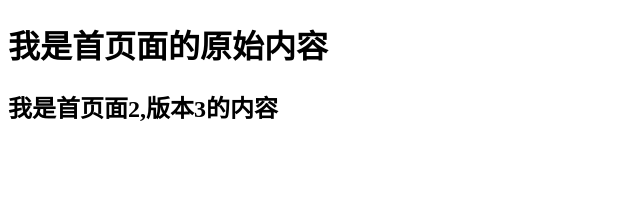
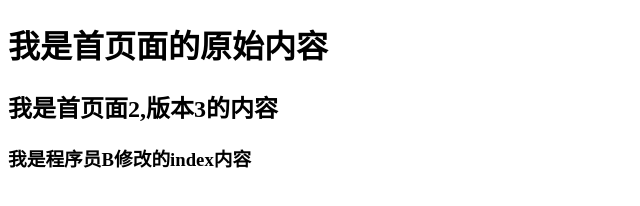
Before and after one commit to liYun1122/tesy12, a plain HTML site: page pages/index.html in a window 1280 px wide. Shown: the whole page, without its empty margins (0-640 px from the left). Drawn offline with Linux system fonts and the light colour scheme.

Commit message:
我是程序员B修改的历史版本

```diff
--- a/pages/index.html
+++ b/pages/index.html
@@ -11,5 +11,7 @@
 
     <h2>我是首页面2,版本3的内容</h2>
 
+    <h3>我是程序员B修改的index内容</h3>
+
 </body>
 </html>
```
